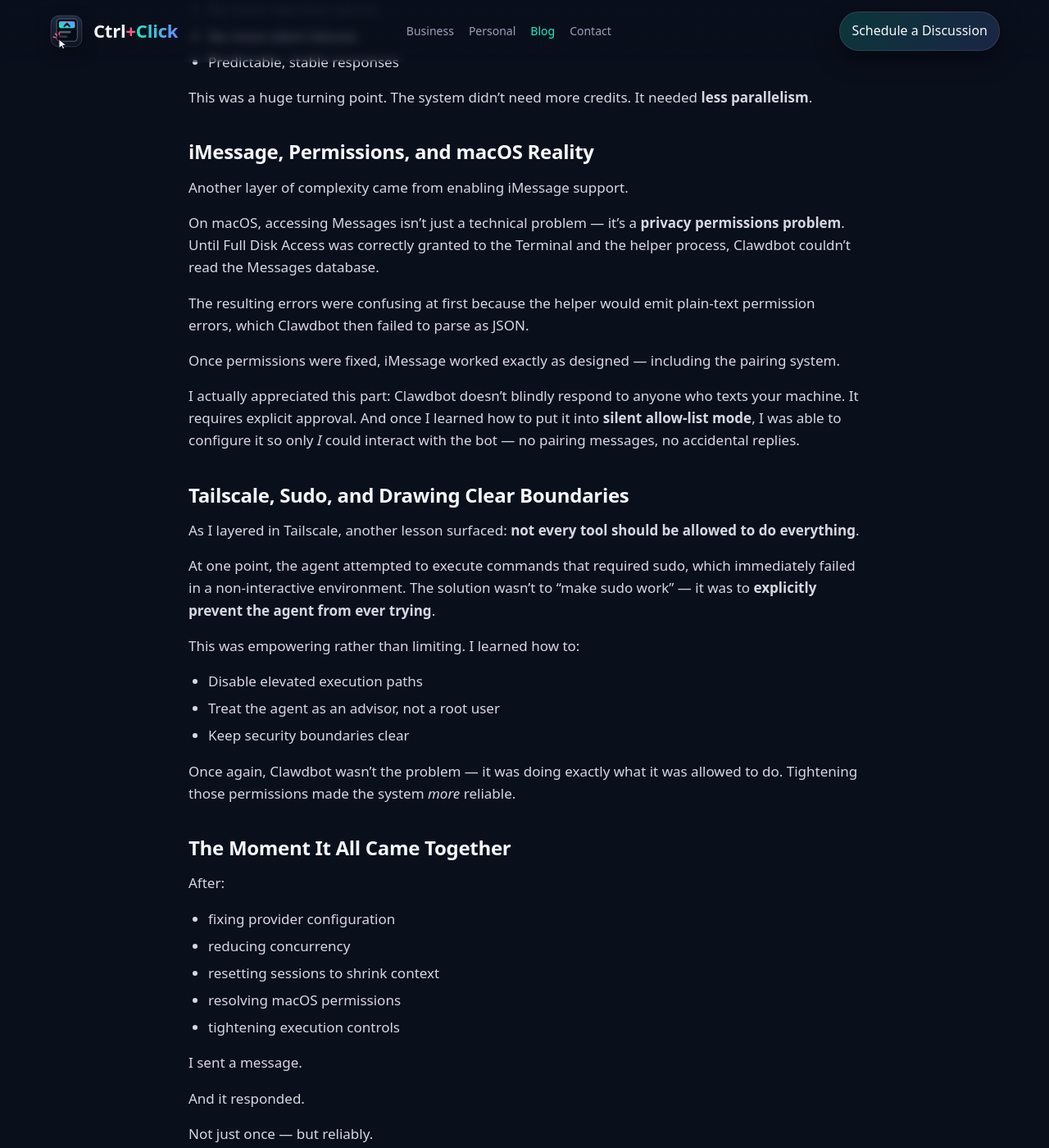
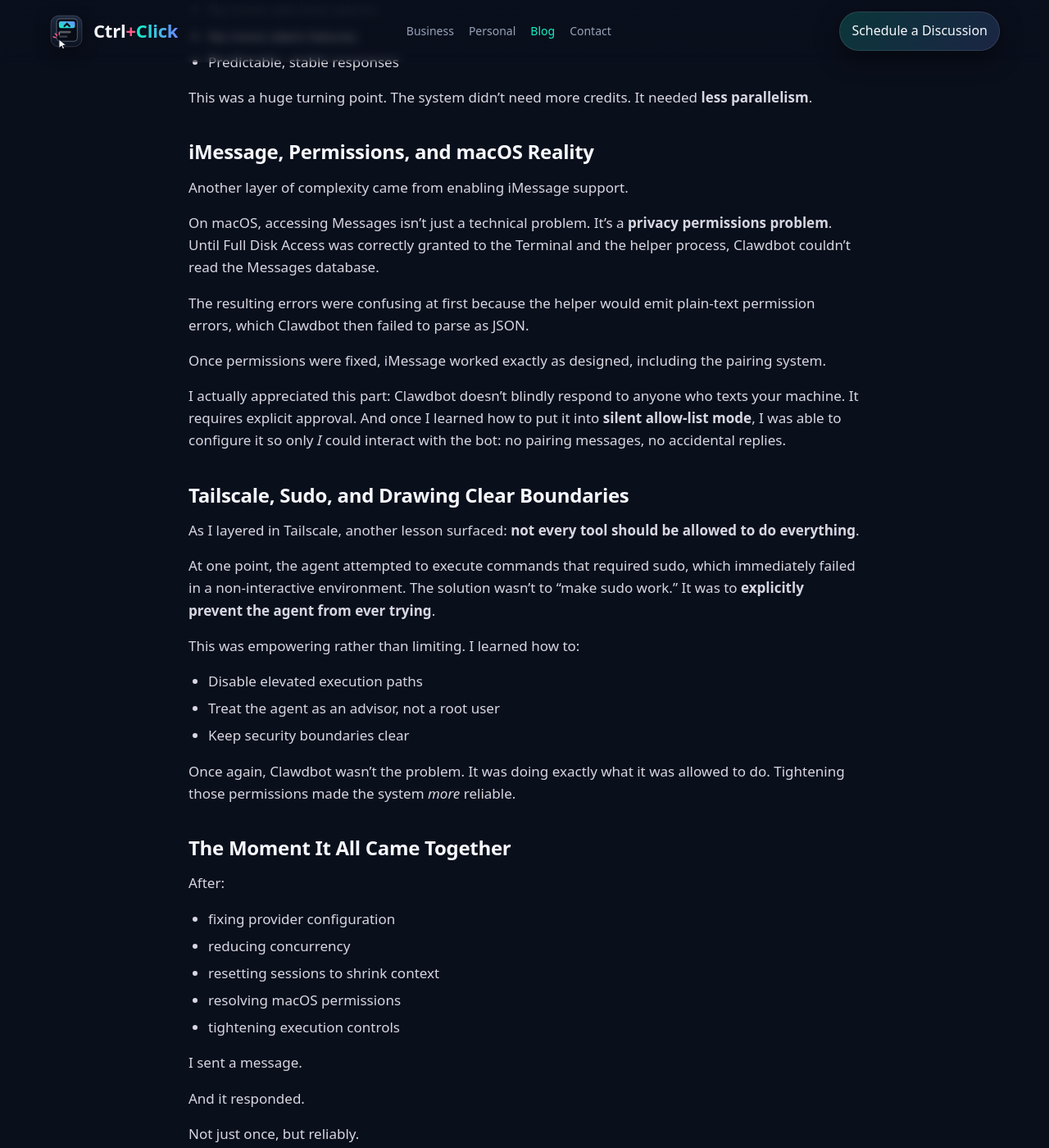
Before and after one commit to genemagg10/control-click, a Jekyll site: the page built from _posts/2026-05-03-installing-clawdbot.md, in a window 1280 px wide and 1400 px high, scrolled down 4819 px. Shown: the whole window at 82% size. Built offline with Jekyll 4.4.1, drawn with Linux system fonts in a browser that asks for light colours; some of the changed text lies outside the part shown.

````diff
--- a/Gemfile
+++ b/Gemfile
@@ -1,4 +1,4 @@
-# For local preview only — GitHub Pages builds the site natively.
+# For local preview only. GitHub Pages builds the site natively.
 #   bundle install
 #   bundle exec jekyll serve
 source "https://rubygems.org"
--- a/_config.yml
+++ b/_config.yml
@@ -1,15 +1,15 @@
-# Ctrl+Click — Jekyll config for GitHub Pages
+# Ctrl+Click: Jekyll config for GitHub Pages
 # The root index.html has no front matter, so Jekyll copies it through untouched.
 
 title: Ctrl+Click
 tagline: Technology Consulting & Support
 description: >-
-  Notes from ⌃click — AI adoption, secure networking, email migrations,
+  Notes from ⌃click on AI adoption, secure networking, email migrations,
   cloud infrastructure, and everyday tech, for people, businesses, and their teams
   in the Bay Area.
 # url and baseurl are intentionally absent: the GitHub Pages build fills both
 # in from the live Pages settings (project path now, custom domain when one is
-# configured) — but only when the keys are unset, so don't add them here.
+# configured), but only when the keys are unset, so don't add them here.
 author:
   name: ⌃click
 
@@ -25,7 +25,7 @@ plugins:
 feed:
   posts_limit: 20
 
-# Every post is automatically laid out and bylined — a new post only needs
+# Every post is automatically laid out and bylined. A new post only needs
 # a title line at the top of its markdown file.
 defaults:
   - scope:
--- a/_posts/2026-05-03-installing-clawdbot.md
+++ b/_posts/2026-05-03-installing-clawdbot.md
@@ -2,7 +2,7 @@
 title: "Installing Clawdbot: Friction, Persistence, and the Power of Having ChatGPT With You"
 description: >-
   Installing Clawdbot on a new machine turned into a lesson in silent failures,
-  rate limits, concurrency, and macOS permissions — and in how AI as a thinking
+  rate limits, concurrency, and macOS permissions, and in how AI as a thinking
   partner makes complexity navigable.
 date: 2026-05-03 11:00:00 -0700
 ---
@@ -11,7 +11,7 @@ date: 2026-05-03 11:00:00 -0700
 
 I recently set out to install **Clawdbot** on a new machine. On paper, it looked straightforward: install the gateway, connect a model, wire up iMessage, optionally add Tailscale, and you're off to the races. In practice, it turned into one of those experiences that perfectly illustrates the current state of modern developer tooling: incredibly powerful, occasionally sharp-edged, and immensely rewarding once everything clicks.
 
-What made the difference this time wasn't just persistence — it was having **ChatGPT available as a thinking partner while I worked through the install**.
+What made the difference this time wasn't just persistence. It was having **ChatGPT available as a thinking partner while I worked through the install**.
 
 This wasn't a passive "search and copy-paste" experience. It was active problem solving, debugging, reasoning about logs, and gradually building a mental model of how the system actually works.
 
@@ -21,7 +21,7 @@ And in the end: success.
 
 ![Homebrew pouring signal-cli and a long chain of dependencies in the terminal]({{ '/assets/blog/clawdbot-2.png' | relative_url }})
 
-The initial setup completed cleanly. Clawdbot launched, the TUI came up, and everything *looked* fine — until I sent my first message and got the dreaded:
+The initial setup completed cleanly. Clawdbot launched, the TUI came up, and everything *looked* fine, until I sent my first message and got the dreaded:
 
 ```
 (no output)
@@ -73,7 +73,7 @@ Max concurrent requests
 
 It wasn't there. Not under Workspace. Not under Model. Not under Skills.
 
-This could have been a dead end — until I learned that in this build, **agent concurrency is configured directly in the raw JSON config**.
+This could have been a dead end, until I learned that in this build, **agent concurrency is configured directly in the raw JSON config**.
 
 Manually editing the config to force:
 
@@ -94,19 +94,19 @@ This was a huge turning point. The system didn't need more credits. It needed **
 
 Another layer of complexity came from enabling iMessage support.
 
-On macOS, accessing Messages isn't just a technical problem — it's a **privacy permissions problem**. Until Full Disk Access was correctly granted to the Terminal and the helper process, Clawdbot couldn't read the Messages database.
+On macOS, accessing Messages isn't just a technical problem. It's a **privacy permissions problem**. Until Full Disk Access was correctly granted to the Terminal and the helper process, Clawdbot couldn't read the Messages database.
 
 The resulting errors were confusing at first because the helper would emit plain-text permission errors, which Clawdbot then failed to parse as JSON.
 
-Once permissions were fixed, iMessage worked exactly as designed — including the pairing system.
+Once permissions were fixed, iMessage worked exactly as designed, including the pairing system.
 
-I actually appreciated this part: Clawdbot doesn't blindly respond to anyone who texts your machine. It requires explicit approval. And once I learned how to put it into **silent allow-list mode**, I was able to configure it so only *I* could interact with the bot — no pairing messages, no accidental replies.
+I actually appreciated this part: Clawdbot doesn't blindly respond to anyone who texts your machine. It requires explicit approval. And once I learned how to put it into **silent allow-list mode**, I was able to configure it so only *I* could interact with the bot: no pairing messages, no accidental replies.
 
 ## Tailscale, Sudo, and Drawing Clear Boundaries
 
 As I layered in Tailscale, another lesson surfaced: **not every tool should be allowed to do everything**.
 
-At one point, the agent attempted to execute commands that required sudo, which immediately failed in a non-interactive environment. The solution wasn't to "make sudo work" — it was to **explicitly prevent the agent from ever trying**.
+At one point, the agent attempted to execute commands that required sudo, which immediately failed in a non-interactive environment. The solution wasn't to "make sudo work." It was to **explicitly prevent the agent from ever trying**.
 
 This was empowering rather than limiting. I learned how to:
 
@@ -114,7 +114,7 @@ This was empowering rather than limiting. I learned how to:
 - Treat the agent as an advisor, not a root user
 - Keep security boundaries clear
 
-Once again, Clawdbot wasn't the problem — it was doing exactly what it was allowed to do. Tightening those permissions made the system *more* reliable.
+Once again, Clawdbot wasn't the problem. It was doing exactly what it was allowed to do. Tightening those permissions made the system *more* reliable.
 
 ## The Moment It All Came Together
 
@@ -130,13 +130,13 @@ I sent a message.
 
 And it responded.
 
-Not just once — but reliably.
+Not just once, but reliably.
 
 At that point, Clawdbot stopped feeling like a fragile experiment and started feeling like **infrastructure**. Something I could trust. Something I could build on.
 
 ## Why This Experience Felt Different
 
-What stood out most wasn't that the install was flawless — it wasn't.
+What stood out most wasn't that the install was flawless. It wasn't.
 
 What stood out was that **I never felt stuck**.
 
@@ -155,7 +155,7 @@ Instead of fighting tools, I was **learning systems**.
 
 ## Final Thoughts
 
-Installing Clawdbot ended up being more than a setup task. It was a real-world example of how AI changes the developer experience — not by magically removing complexity, but by **making complexity navigable**.
+Installing Clawdbot ended up being more than a setup task. It was a real-world example of how AI changes the developer experience, not by magically removing complexity, but by **making complexity navigable**.
 
 I came out of it with:
 
@@ -164,10 +164,10 @@ I came out of it with:
 - more confidence editing configs directly
 - and a strong sense of empowerment
 
-This is what modern tooling *should* feel like: challenging, yes — but paired with the right support, also deeply rewarding.
+This is what modern tooling *should* feel like: challenging, yes, but paired with the right support, also deeply rewarding.
 
 And now, when I'm installing or configuring the next project, I know something important:
 
 I don't have to do it alone.
 
-![Anthropic console credit balance nearly exhausted — the billing side of the story]({{ '/assets/blog/clawdbot-3.png' | relative_url }})
+![Anthropic console credit balance nearly exhausted, the billing side of the story]({{ '/assets/blog/clawdbot-3.png' | relative_url }})
````
Also changed, not shown: other parts of _posts/2026-05-03-installing-clawdbot.md (+1 -1 lines), _posts/2026-05-03-building-trailtracker-ai-assisted-development.md (+22 -22 lines), _posts/2026-07-13-email-migration-without-losing-a-single-message.md (+14 -14 lines), index.html (+32 -32 lines), README.md.
